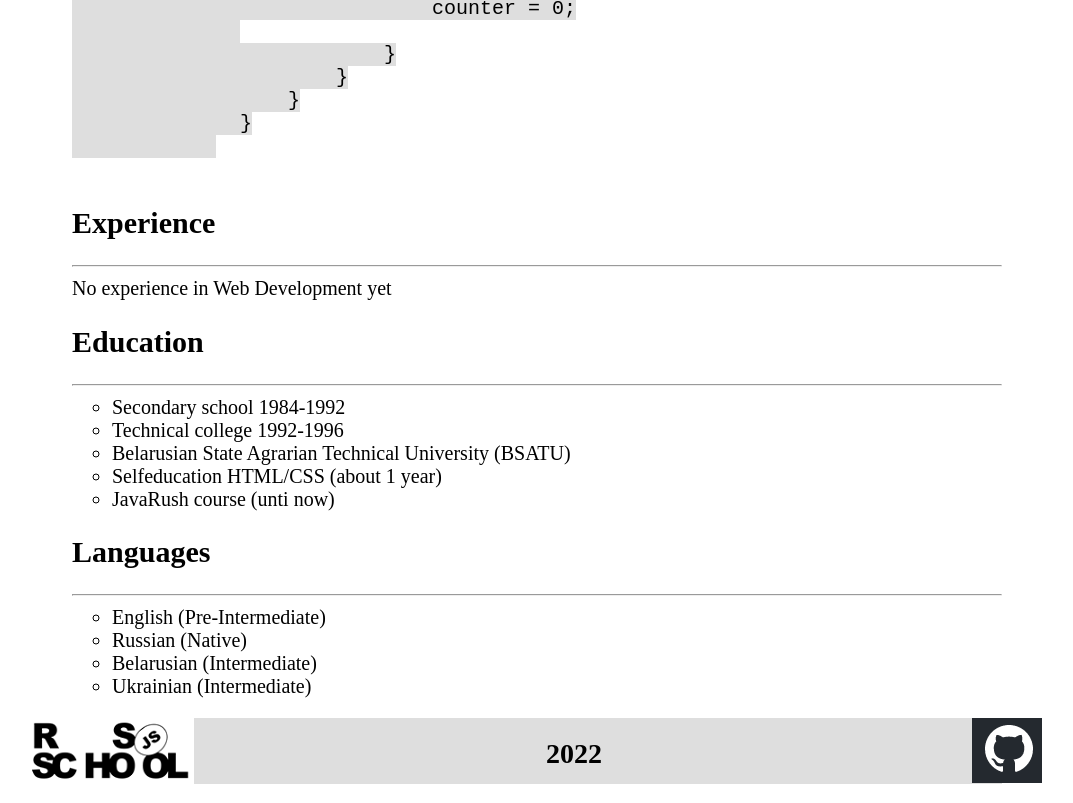
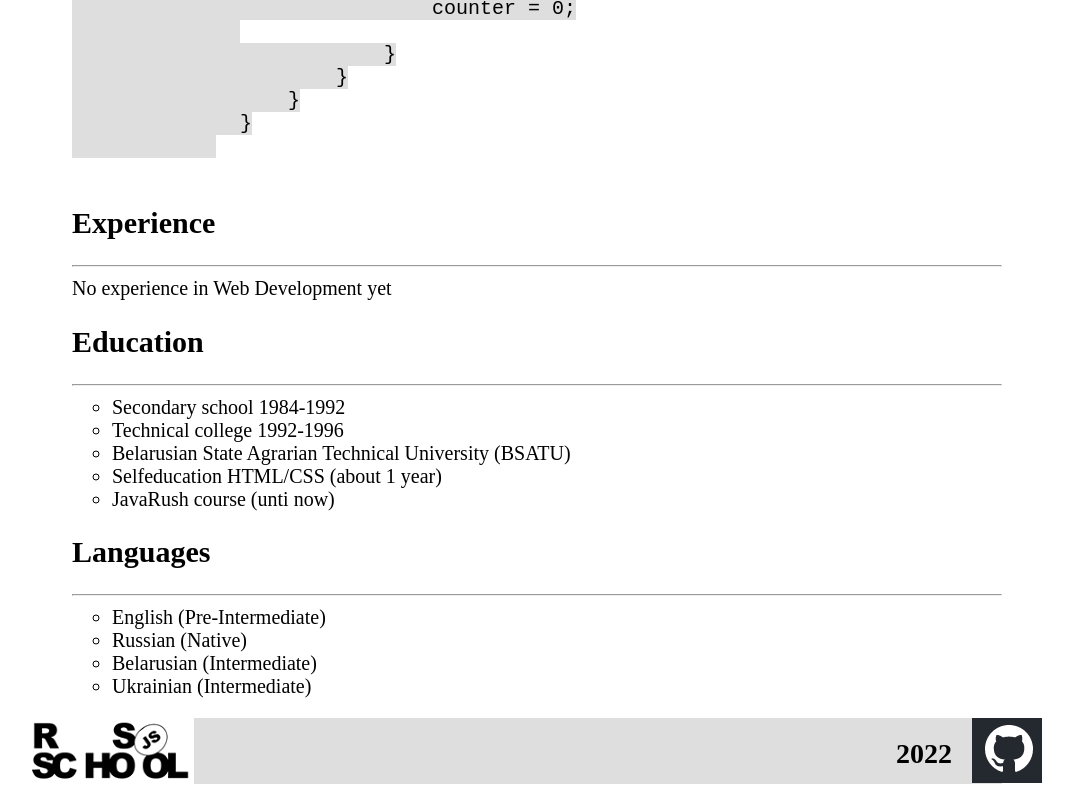
Before and after one commit to Sergey11235/rsschool-cv, a plain HTML site: page index.html in a window 1280 px wide. Shown: the part 1553-2356 px from the top of the page, without its empty margins (123-1196 px from the left). Drawn offline with Linux system fonts and the light colour scheme.

Commit message:
Update style.css

```diff
--- a/style.css
+++ b/style.css
@@ -89,7 +89,7 @@ footer {
 }
 
 .footer-date {
-  padding: 20px 370px 0px 0px;
+  padding: 20px 20px 0px 0px;
   float: right;
   font-size: 28px;
   font-weight: 600;
```
